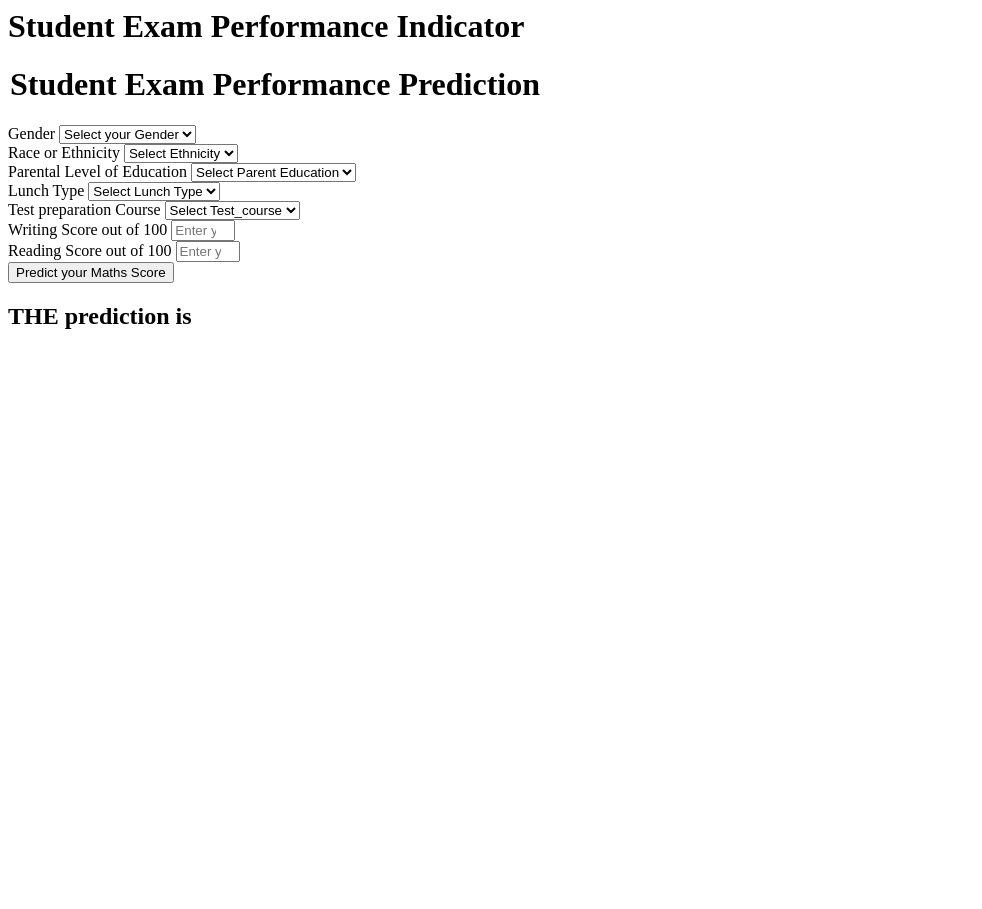
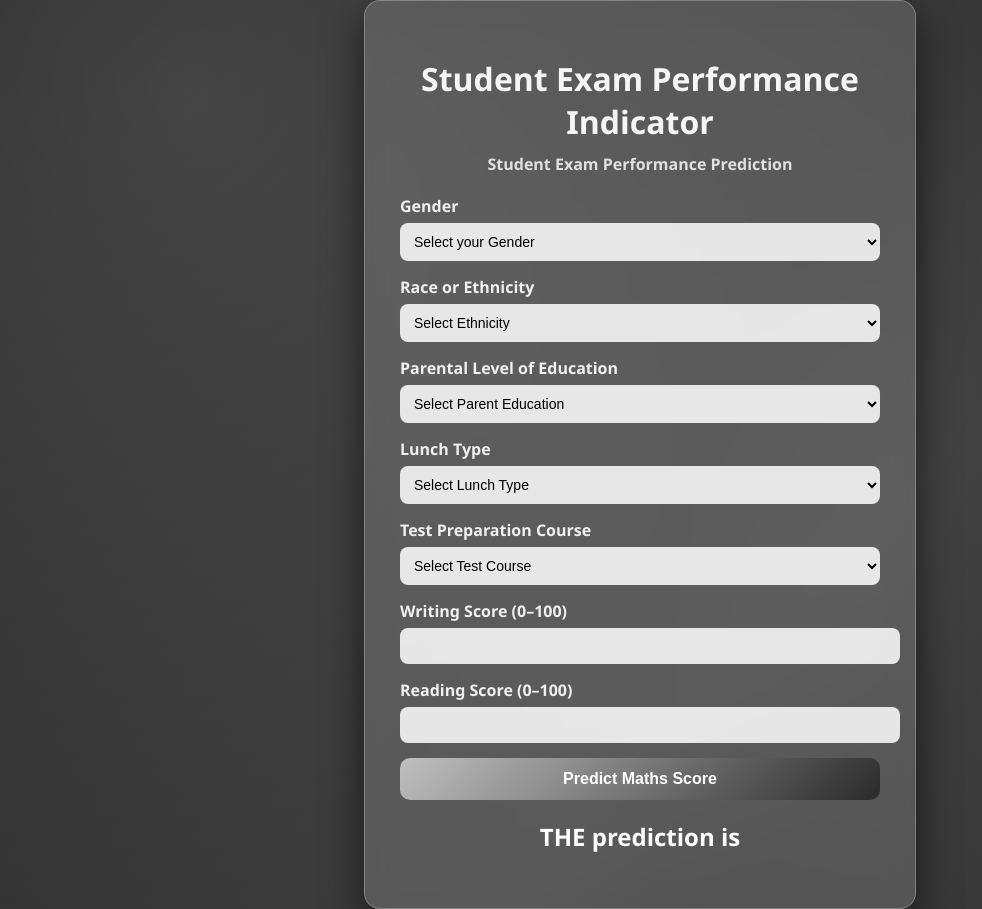
Before and after one commit to Azhagammai/Student_ExamPerformance-Indicator, a Flask app: page /predictdata in a window 1280 px wide. Shown: the whole page, without its empty margins (0-982 px from the left). Before the commit the page ends 329 px from the top, so only its background shows below. Run offline with Flask 3, Linux system fonts and the light colour scheme.

Commit message:
Update home.html

```diff
--- a/templates/home.html
+++ b/templates/home.html
@@ -1,111 +1,192 @@
-<html>
+<!DOCTYPE html>
+<html lang="en">
+<head>
+    <meta charset="UTF-8">
+    <title>Student Exam Performance Indicator</title>
+
+    <style>
+    body {
+        font-family: 'Segoe UI', Tahoma, Geneva, Verdana, sans-serif;
+        min-height: 100vh;
+        margin: 0;
+        display: flex;
+        justify-content: center;
+        align-items: center;
+
+        /* Silver–Black Glitter Background */
+        background:
+            radial-gradient(circle at 20% 30%, rgba(255,255,255,0.15), transparent 40%),
+            radial-gradient(circle at 80% 70%, rgba(255,255,255,0.12), transparent 45%),
+            linear-gradient(135deg, #0f0f0f, #3a3a3a, #0f0f0f);
+        background-size: 200% 200%;
+        animation: shimmer 8s ease-in-out infinite;
+    }
+
+    @keyframes shimmer {
+        0% { background-position: 0% 50%; }
+        50% { background-position: 100% 50%; }
+        100% { background-position: 0% 50%; }
+    }
+
+    /* Glass / Transparent Card */
+    .login {
+        width: 480px;
+        padding: 35px;
+        border-radius: 16px;
+
+        background: rgba(255, 255, 255, 0.15);
+        backdrop-filter: blur(12px);
+        -webkit-backdrop-filter: blur(12px);
+
+        border: 1px solid rgba(255, 255, 255, 0.25);
+        box-shadow: 0 15px 40px rgba(0, 0, 0, 0.6);
+    }
+
+    h1 {
+        text-align: center;
+        color: #f5f5f5;
+        margin-bottom: 10px;
+    }
+
+    legend {
+        text-align: center;
+        color: #e0e0e0;
+        font-weight: bold;
+        margin-bottom: 20px;
+        display: block;
+    }
+
+    .mb-3 {
+        margin-bottom: 15px;
+    }
+
+    .form-label {
+        color: #f0f0f0;
+        font-weight: 600;
+        margin-bottom: 6px;
+        display: block;
+    }
+
+    .form-control {
+        width: 100%;
+        padding: 10px;
+        border-radius: 8px;
+        border: none;
+
+        background: rgba(255, 255, 255, 0.85);
+        font-size: 14px;
+    }
+
+    .form-control:focus {
+        outline: none;
+        box-shadow: 0 0 0 2px rgba(192, 192, 192, 0.8);
+    }
+
+    .btn {
+        width: 100%;
+        padding: 12px;
+        border-radius: 10px;
+        border: none;
+        font-size: 16px;
+        font-weight: bold;
+        cursor: pointer;
+
+        background: linear-gradient(135deg, #c0c0c0, #2b2b2b);
+        color: #fff;
+        transition: transform 0.2s ease, box-shadow 0.2s ease;
+    }
+
+    .btn:hover {
+        transform: translateY(-2px);
+        box-shadow: 0 8px 20px rgba(0,0,0,0.6);
+    }
+
+    h2 {
+        margin-top: 20px;
+        text-align: center;
+        color: #ffffff;
+    }
+</style>
+
+</head>
+
 <body>
     <div class="login">
         <h1>Student Exam Performance Indicator</h1>
 
-       <form action="{{ url_for('predict_datapoint')}}" method="post">
-        <h1>
+        <form action="{{ url_for('predict_datapoint') }}" method="post">
             <legend>Student Exam Performance Prediction</legend>
-        </h1>
+
             <div class="mb-3">
                 <label class="form-label">Gender</label>
-            <select class="form-control" name="gender" placeholder="Enter you Gender" required>
-                <option class="placeholder" selected disabled value="">Select your Gender</option>
-                <option value="male">
-                    Male
-                </option>
-                <option value="female">
-                    Female
-                </option>
+                <select class="form-control" name="gender" required>
+                    <option selected disabled value="">Select your Gender</option>
+                    <option value="male">Male</option>
+                    <option value="female">Female</option>
                 </select>
             </div>
+
             <div class="mb-3">
                 <label class="form-label">Race or Ethnicity</label>
-            <select class="form-control" name="ethnicity" placeholder="Enter you ethnicity" required>
-                <option class="placeholder" selected disabled value="">Select Ethnicity</option>
-                <option value="group A">
-                    Group A
-                </option>
-                <option value="group B">
-                    Group B
-                </option>
-                <option value="group C">
-                    Group C
-                </option>
-                <option value="group D">
-                    Group D
-                </option>
-                <option value="group E">
-                    Group E
-                </option>
+                <select class="form-control" name="ethnicity" required>
+                    <option selected disabled value="">Select Ethnicity</option>
+                    <option value="group A">Group A</option>
+                    <option value="group B">Group B</option>
+                    <option value="group C">Group C</option>
+                    <option value="group D">Group D</option>
+                    <option value="group E">Group E</option>
                 </select>
             </div>
+
             <div class="mb-3">
                 <label class="form-label">Parental Level of Education</label>
-            <select class="form-control" name="parental_level_of_education"
-                placeholder="Enter you Parent Education" required>
-                <option class="placeholder" selected disabled value="">Select Parent Education</option>
-                <option value="associate's degree">
-                    associate's degree
-                </option>
-                <option value="bachelor's degree">
-                    bachelor's degree
-                </option>
-                <option value="high school">
-                    high school
-                </option>
-                <option value="master's degree">
-                    master's degree
-                </option>
-                <option value="some college">
-                    some college
-                </option>
-                <option value="some high school">
-                    some high school
-                </option>
+                <select class="form-control" name="parental_level_of_education" required>
+                    <option selected disabled value="">Select Parent Education</option>
+                    <option value="associate's degree">Associate's degree</option>
+                    <option value="bachelor's degree">Bachelor's degree</option>
+                    <option value="high school">High school</option>
+                    <option value="master's degree">Master's degree</option>
+                    <option value="some college">Some college</option>
+                    <option value="some high school">Some high school</option>
                 </select>
             </div>
+
             <div class="mb-3">
                 <label class="form-label">Lunch Type</label>
-            <select class="form-control" name="lunch" placeholder="Enter you Lunch" required>
-                <option class="placeholder" selected disabled value="">Select Lunch Type</option>
-                <option value="free/reduced">
-                    free/reduced
-                </option>
-                <option value="standard">
-                    standard
-                </option>
+                <select class="form-control" name="lunch" required>
+                    <option selected disabled value="">Select Lunch Type</option>
+                    <option value="free/reduced">Free / Reduced</option>
+                    <option value="standard">Standard</option>
                 </select>
             </div>
+
             <div class="mb-3">
-            <label class="form-label">Test preparation Course</label>
-            <select class="form-control" name="test_preparation_course" placeholder="Enter you Course"
-                required>
-                <option class="placeholder" selected disabled value="">Select Test_course</option>
-                <option value="none">
-                    None
-                </option>
-                <option value="completed">
-                    Completed
-                </option>
+                <label class="form-label">Test Preparation Course</label>
+                <select class="form-control" name="test_preparation_course" required>
+                    <option selected disabled value="">Select Test Course</option>
+                    <option value="none">None</option>
+                    <option value="completed">Completed</option>
                 </select>
             </div>
+
             <div class="mb-3">
-            <label class="form-label">Writing Score out of 100</label>
-            <input class="form-control" type="number" name="reading_score"
-                placeholder="Enter your Reading score" min='0' max='100' />
+                <label class="form-label">Writing Score (0–100)</label>
+                <input class="form-control" type="number" name="writing_score" min="0" max="100" required>
             </div>
+
             <div class="mb-3">
-            <label class="form-label">Reading Score out of 100</label>
-            <input class="form-control" type="number" name="writing_score"
-                placeholder="Enter your Reading Score" min='0' max='100' />
+                <label class="form-label">Reading Score (0–100)</label>
+                <input class="form-control" type="number" name="reading_score" min="0" max="100" required>
             </div>
+
             <div class="mb-3">
-            <input class="btn btn-primary" type="submit" value="Predict your Maths Score" required />
+                <input class="btn btn-primary" type="submit" value="Predict Maths Score">
             </div>
         </form>
+
         <h2>
-       THE  prediction is {{results}}
+            THE prediction is {{ results }}
         </h2>
-   <body>
+    </div>
+</body>
 </html>
```
Lines whose indentation alone changed are shown as unchanged.
